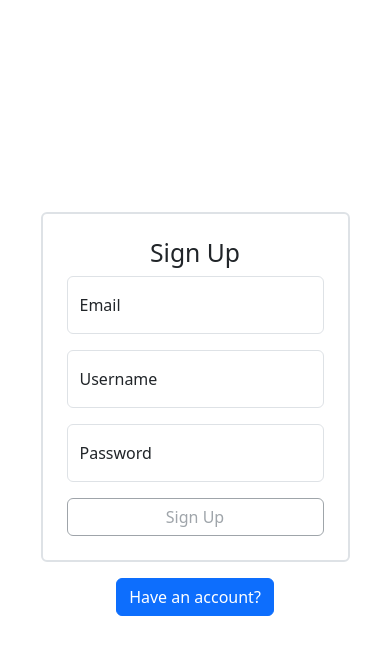
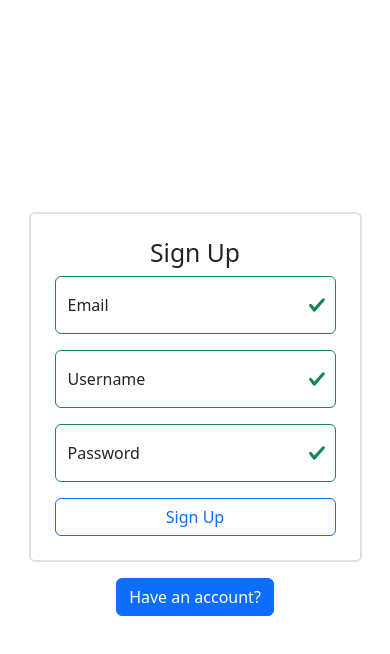
Before and after one commit to KasraRahimi/react-wip, a React (Vite) app in the folder frontend/: page / in a window 390 px wide. Both pictures are taken after a click on the button "Don't have an account?". Shown: the top 654 px of the page. Built offline with nearby package versions, Linux system fonts and the light colour scheme.

Commit message:
feat: responsive form validation for sign up

```diff
--- a/frontend/src/components/SignUpForm.tsx
+++ b/frontend/src/components/SignUpForm.tsx
@@ -37,9 +37,10 @@ function SignUpForm() {
     const [username, setUsername] = useState("");
     const [password, setPassword] = useState("");
 
+    const [formErrors, setFormErrors] = useState<FormError[]>([]);
+
     const onLoginSubmit = async (e: React.FormEvent) => {
         e.preventDefault();
-        const formErrors = validateForm(email, username, password);
         if (formErrors.length !== 0) {
             console.log(formErrors);
             return;
@@ -58,7 +59,82 @@ function SignUpForm() {
         }
     };
 
-    const isDisabled = !email || !username || !password;
+    const isDisabled = formErrors.length > 0;
+
+    const getEmailElement = () => {
+        let errorText: string | undefined = undefined;
+        if (formErrors.includes(FormError.NoEmail)) errorText = "Email is required";
+        else if (formErrors.includes(FormError.InvalidEmail)) errorText = "Email address is invalid";
+
+        const validity = errorText ? "is-invalid" : "is-valid";
+        return (
+            <div className="form-floating mb-3">
+                <input
+                    type="email"
+                    className={`form-control ${validity}`}
+                    id="email"
+                    placeholder="Enter email"
+                    onChange={e => {
+                            const newEmail = e.target.value;
+                            setEmail(newEmail);
+                            setFormErrors(validateForm(newEmail, username, password));
+                    }}
+                />
+                <label htmlFor="email">Email</label>
+                <div className="invalid-feedback">{errorText}</div>
+            </div>
+        )
+    }
+
+    const getUsernameElement = () => {
+        let errorText: string | undefined = undefined;
+        if (formErrors.includes(FormError.NoUsername)) errorText = "Username is required";
+        else if (formErrors.includes(FormError.InvalidUsername)) errorText = "Username is invalid";
+
+        const validity = errorText ? "is-invalid" : "is-valid";
+
+        return (
+            <div className="form-floating mb-3">
+                <input
+                    type="text"
+                    className={`form-control ${validity}`}
+                    id="username"
+                    placeholder="Enter username"
+                    onChange={e => {
+                        const newUsername = e.target.value;
+                        setUsername(newUsername);
+                        setFormErrors(validateForm(email, newUsername, password));
+                    }}
+                />
+                <label htmlFor="username">Username</label>
+                <div className="invalid-feedback">{errorText}</div>
+            </div>
+        )
+    }
+
+    const getPasswordElement = () => {
+        let errorText: string | undefined = undefined;
+        if (formErrors.includes(FormError.ShortPassword)) errorText = "Password must be at least 8 characters";
+
+        const validity = errorText ? "is-invalid" : "is-valid";
+        return (
+            <div className="form-floating mb-3">
+                <input
+                    type="password"
+                    id="password"
+                    className={`form-control ${validity}`}
+                    placeholder="Enter password"
+                    onChange={e => {
+                        const newPassword = e.target.value;
+                        setPassword(newPassword);
+                        setFormErrors(validateForm(email, username, newPassword));
+                    }}
+                />
+                <label htmlFor="password">Password</label>
+                <div className="invalid-feedback">{errorText}</div>
+            </div>
+        )
+    }
 
     return (
         <>
@@ -67,36 +143,9 @@ function SignUpForm() {
                 onSubmit={onLoginSubmit}
             >
                 <h2 className="text-center">Sign Up</h2>
-                <div className="form-floating mb-3">
-                    <input
-                        type="text"
-                        className="form-control"
-                        id="email"
-                        placeholder="Enter email"
-                        onChange={e => setEmail(e.target.value)}
-                    />
-                    <label htmlFor="email">Email</label>
-                </div>
-                <div className="form-floating mb-3">
-                    <input
-                        type="text"
-                        className="form-control"
-                        id="username"
-                        placeholder="Enter username"
-                        onChange={e => setUsername(e.target.value)}
-                    />
-                    <label htmlFor="username">Username</label>
-                </div>
-                <div className="form-floating mb-3">
-                    <input
-                        type="password"
-                        id="password"
-                        className="form-control"
-                        placeholder="Enter password"
-                        onChange={e => setPassword(e.target.value)}
-                    />
-                    <label htmlFor="password">Password</label>
-                </div>
+                {getEmailElement()}
+                {getUsernameElement()}
+                {getPasswordElement()}
                 <div>
                     <button
                         type="submit"
```
